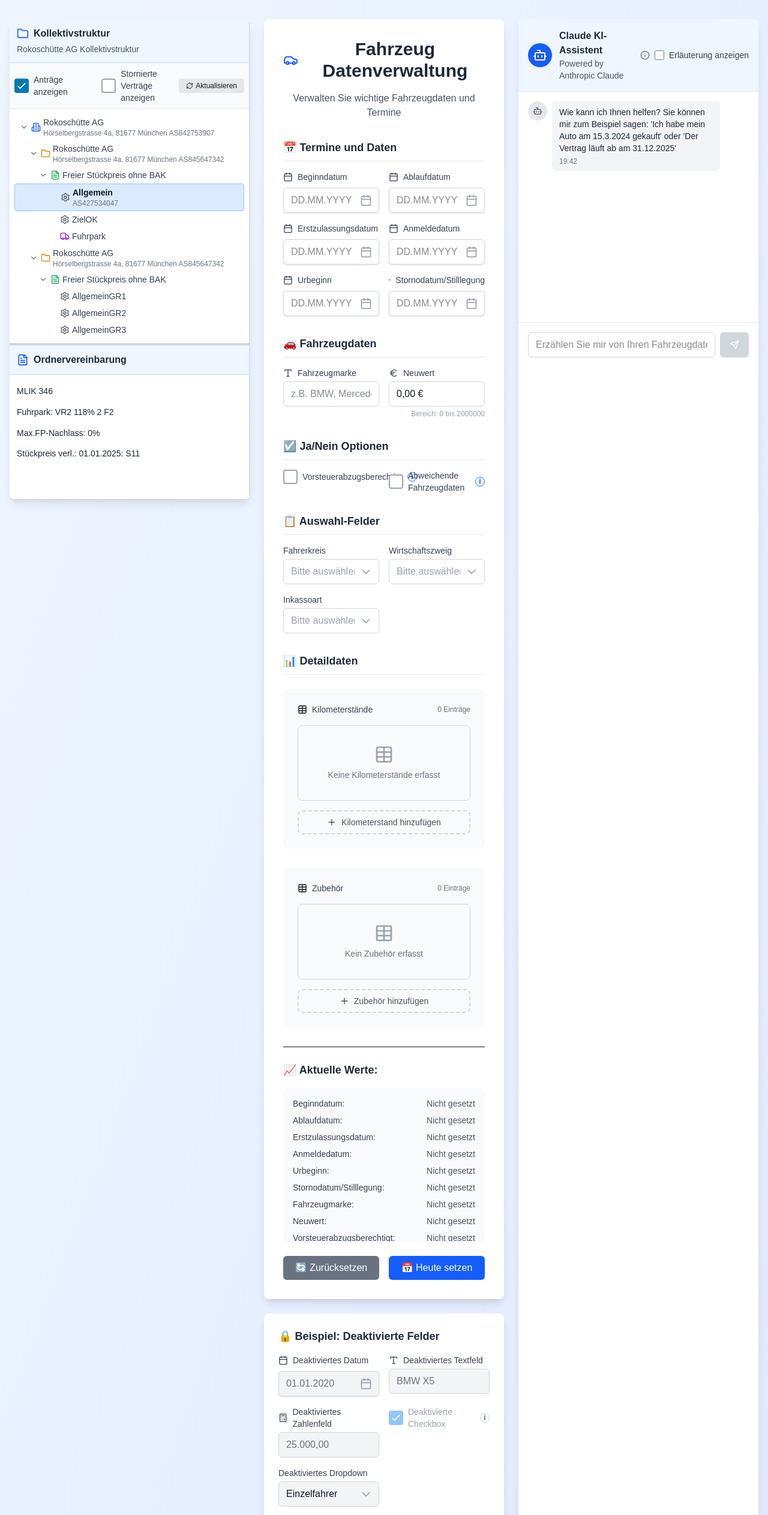
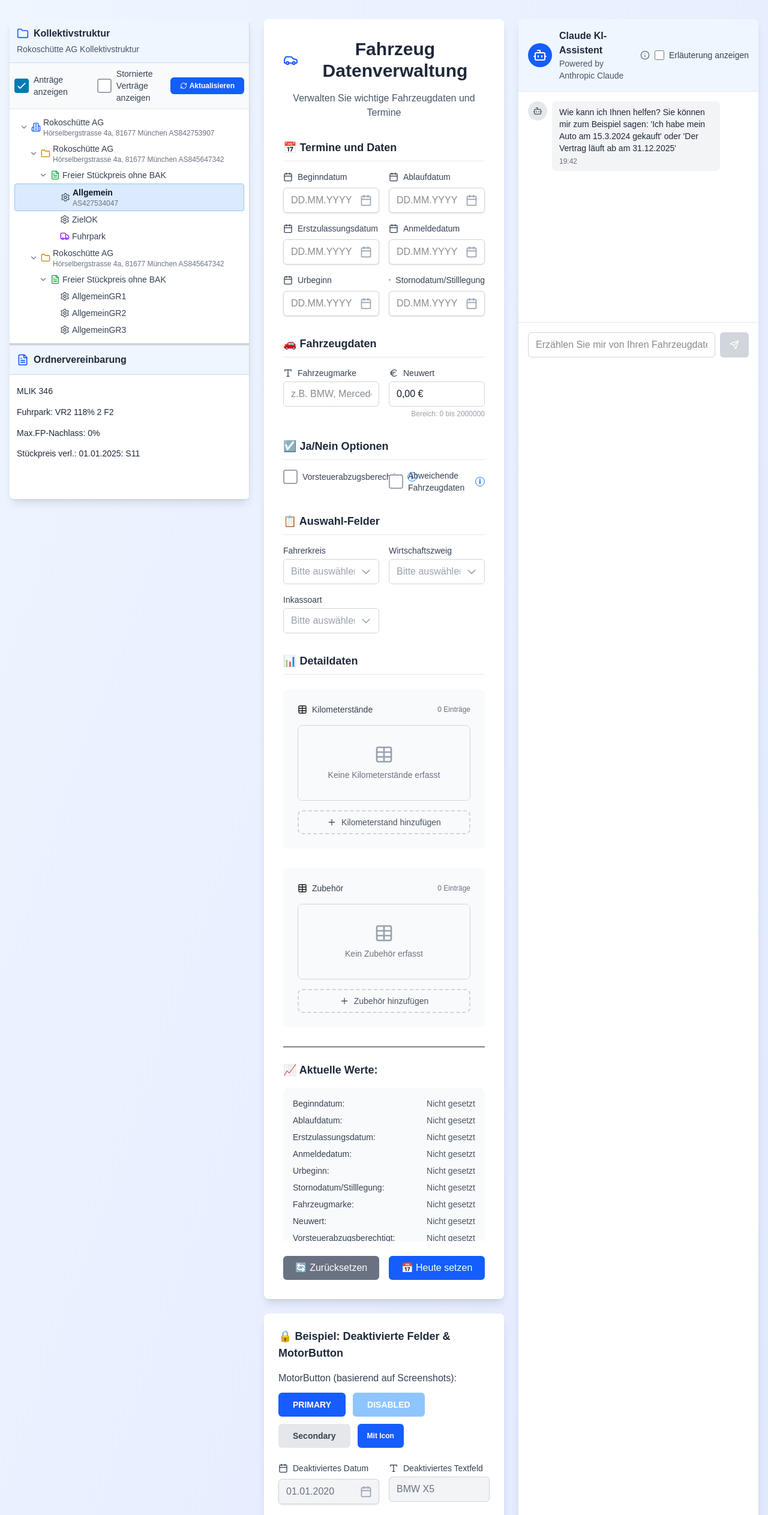
Before and after one commit to dsevenx/motor-date-app, a Next.js app: page / in a window 1280 px wide. Shown: the top 2526 px of the page at 60% size. Built offline with nearby package versions, Linux system fonts and the light colour scheme.

Commit message:
Button hinzu

```diff
--- a/src/app/page.tsx
+++ b/src/app/page.tsx
@@ -6,6 +6,7 @@ import { MotorDate } from '@/components/MotorDate';
 import { MotorEditText } from '@/components/MotorEditText';
 import { MotorEditNumber } from '@/components/MotorEditNumber';
 import { MotorCheckBox } from '@/components/MotorCheckBox';
+import { MotorButton } from '@/components/MotorButton';
 import { MotorDropDown } from '@/components/MotorDropDown';
 import { MotorTable } from '@/components/MotorTable';
 import { ChatComponent } from '@/components/ChatComponent';
@@ -342,8 +343,27 @@ const Page: React.FC = () => {
             {/* Beispiel-Sektion mit deaktivierten Feldern */}
             <div className="bg-white rounded-lg shadow-lg p-6">
               <h3 className="text-lg font-semibold text-gray-800 mb-4">
-                🔒 Beispiel: Deaktivierte Felder
+                🔒 Beispiel: Deaktivierte Felder & MotorButton
               </h3>
+
+              {/* MotorButton Beispiele */}
+              <div className="mb-6">
+                <h4 className="text-md font-medium text-gray-700 mb-3">MotorButton (basierend auf Screenshots):</h4>
+                <div className="flex flex-wrap gap-3">
+                  <MotorButton onClick={() => alert('Normal Primary')} variant="primary" size="medium">
+                    PRIMARY
+                  </MotorButton>
+                  <MotorButton onClick={() => {}} variant="primary" disabled>
+                    DISABLED
+                  </MotorButton>
+                  <MotorButton onClick={() => alert('Secondary Button')} variant="secondary" size="medium">
+                    Secondary
+                  </MotorButton>
+                  <MotorButton onClick={() => alert('Mit Icon')} variant="primary" size="small">
+                    Mit Icon
+                  </MotorButton>
+                </div>
+              </div>
               <div className="grid grid-cols-1 md:grid-cols-2 gap-4">
                 <MotorDate
                   value="2020-01-01"
--- a/src/components/ContractTreeComponent.tsx
+++ b/src/components/ContractTreeComponent.tsx
@@ -5,6 +5,7 @@ import { TreeNode, Contract, ContextMenuAction } from '@/types/contractTypes';
 import { TreeNodeComponent } from './TreeNodeComponent';
 import { TreeContextMenu } from './TreeContextMenu';
 import { MotorCheckBox } from './MotorCheckBox';
+import { MotorButton } from './MotorButton';
 import { fetchContractData, updateTreeNode, addTreeNode } from '@/app/api/FetchContract';
 import { RefreshCw, Folder } from 'lucide-react';
 
@@ -198,13 +199,14 @@ export const ContractTreeComponent: React.FC = () => {
               hideLabel={false}
             />
           </div>
-          <button
+          <MotorButton
             onClick={loadContractData}
-            className="px-3 py-1 text-xs bg-gray-200 hover:bg-gray-300 rounded flex items-center gap-1"
+            variant="primary"
+            size="small"
+            icon={<RefreshCw className="h-3 w-3" />}
           >
-            <RefreshCw className="h-3 w-3" />
             Aktualisieren
-          </button>
+          </MotorButton>
         </div>
       </div>
 
--- /dev/null
+++ b/src/components/MotorButton.tsx
@@ -0,0 +1,72 @@
+"use client"
+
+import React from 'react';
+
+export interface MotorButtonProps {
+  onClick: () => void;
+  children: React.ReactNode;
+  disabled?: boolean;
+  variant?: 'primary' | 'secondary' | 'ghost';
+  size?: 'small' | 'medium' | 'large';
+  icon?: React.ReactNode;
+  className?: string;
+}
+
+export const MotorButton: React.FC<MotorButtonProps> = ({
+  onClick,
+  children,
+  disabled = false,
+  variant = 'secondary',
+  size = 'medium',
+  icon,
+  className = ''
+}) => {
+  // Base styles - entsprechend den Screenshots mit abgerundeten Ecken
+  const baseStyles = 'inline-flex items-center justify-center font-semibold rounded-md transition-colors duration-200 focus:outline-none focus:ring-2 focus:ring-offset-1 border-0';
+
+  // Size styles - angepasst an die Screenshot-Proportionen
+  const sizeStyles = {
+    small: 'px-4 py-1.5 text-xs gap-1',
+    medium: 'px-6 py-2.5 text-sm gap-2',
+    large: 'px-8 py-3 text-base gap-2'
+  };
+
+  // Variant styles basierend auf den Screenshots
+  const variantStyles = {
+    primary: disabled
+      ? 'bg-blue-300 text-white cursor-not-allowed' // Hellblau für disabled wie im Screenshot
+      : 'bg-blue-600 text-white hover:bg-blue-700 focus:ring-blue-500 active:bg-blue-800', // Dunkelblau normal/hover
+    secondary: disabled
+      ? 'bg-gray-100 text-gray-400 cursor-not-allowed'
+      : 'bg-gray-200 text-gray-700 hover:bg-gray-300 focus:ring-gray-500 active:bg-gray-400',
+    ghost: disabled
+      ? 'bg-transparent text-gray-400 cursor-not-allowed'
+      : 'bg-transparent text-gray-600 hover:bg-gray-100 focus:ring-gray-500 active:bg-gray-200'
+  };
+
+  const handleClick = () => {
+    if (!disabled) {
+      onClick();
+    }
+  };
+
+  return (
+    <button
+      onClick={handleClick}
+      disabled={disabled}
+      className={`
+        ${baseStyles}
+        ${sizeStyles[size]}
+        ${variantStyles[variant]}
+        ${className}
+      `.replace(/\s+/g, ' ').trim()}
+    >
+      {icon && (
+        <span className="flex-shrink-0">
+          {icon}
+        </span>
+      )}
+      <span>{children}</span>
+    </button>
+  );
+};
```
